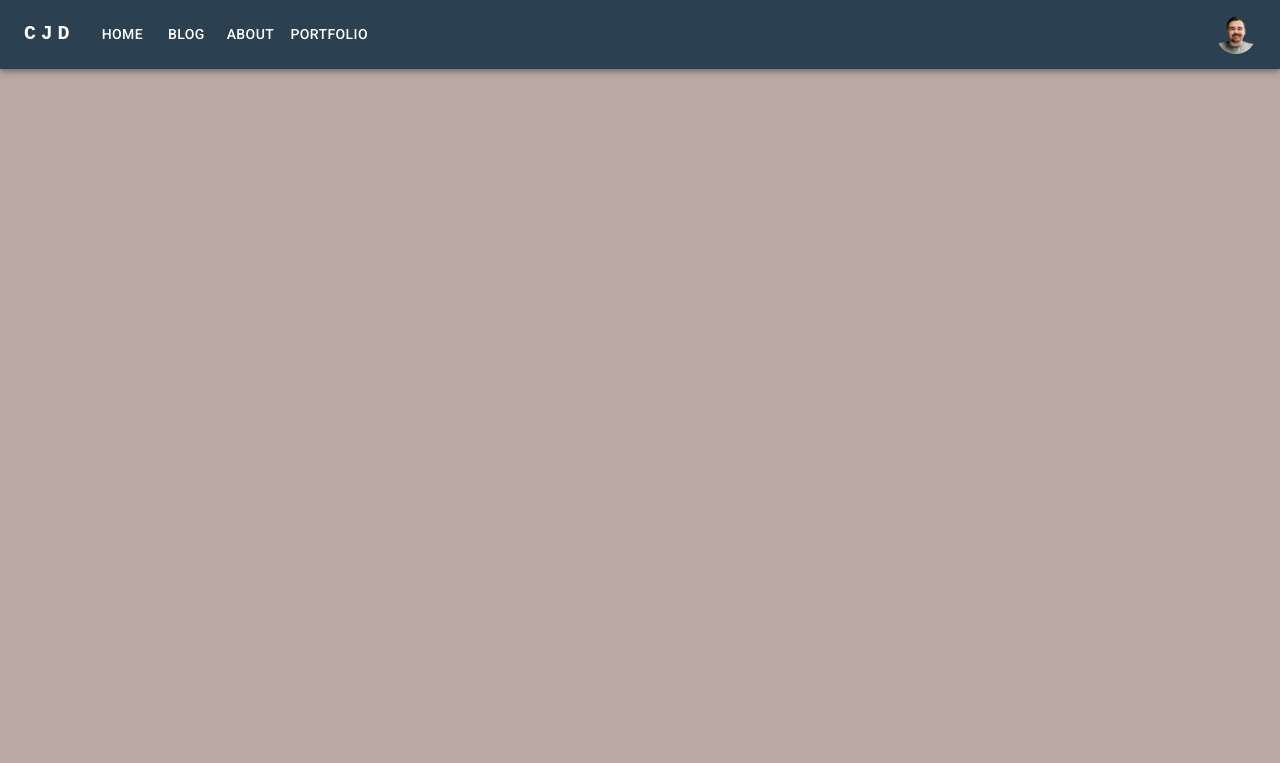
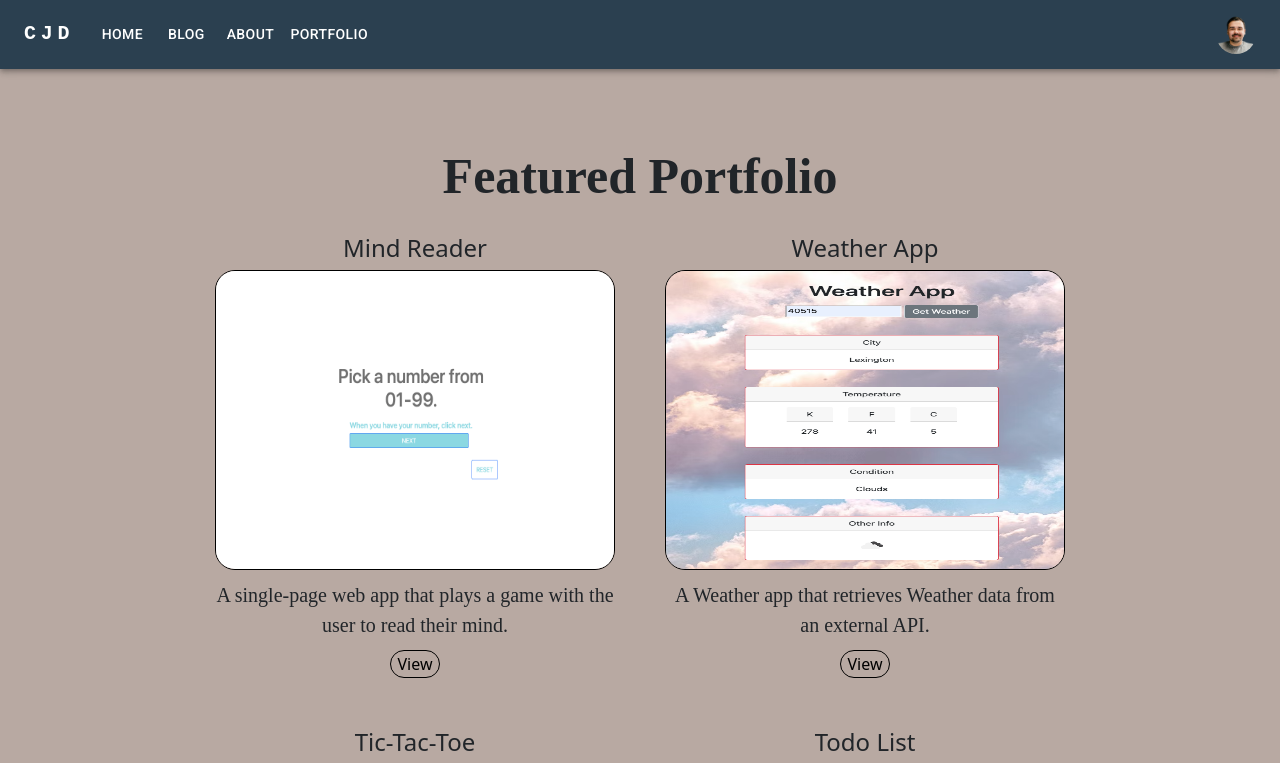
Before and after one commit to carljduff/portfolio, a React (Create React App) app: page /projects in a window 1280 px wide. Shown: the top 763 px of the page. Built offline with nearby package versions, Linux system fonts and the light colour scheme; the HTML template or start-up script is replaced by a standard one.

Commit message:
updated urls

```diff
--- a/package.json
+++ b/package.json
@@ -1,5 +1,6 @@
 {
   "name": "portfolio",
+  "homepage": "https://carljduff.github.io/portfolio",
   "version": "0.1.0",
   "private": true,
   "dependencies": {
@@ -10,6 +11,7 @@
     "@testing-library/jest-dom": "^5.16.4",
     "@testing-library/react": "^13.3.0",
     "@testing-library/user-event": "^13.5.0",
+    "gh-pages": "^4.0.0",
     "react": "^18.2.0",
     "react-bootstrap": "^2.4.0",
     "react-dom": "^18.2.0",
@@ -19,6 +21,8 @@
   },
   "scripts": {
     "start": "react-scripts start",
+    "predeploy": "npm run build",
+    "deploy": "gh-pages -d build",
     "build": "react-scripts build",
     "test": "react-scripts test",
     "eject": "react-scripts eject"
--- a/src/App.js
+++ b/src/App.js
@@ -18,7 +18,7 @@ function App() {
      <Routes>
 
      <Route path="/" element={<Home />} />
-     <Route path="portfolio" element={<Portfolio/>} />
+     <Route path="projects" element={<Portfolio/>} />
      <Route path="blog" element={<BlogList/>} />
      <Route path="blog/:blogID" element={<Blog/>} />
      <Route path="about" element={<About/>} />
```
Also changed, not shown: 1 other file (tests, documents, lock files or other folders).
